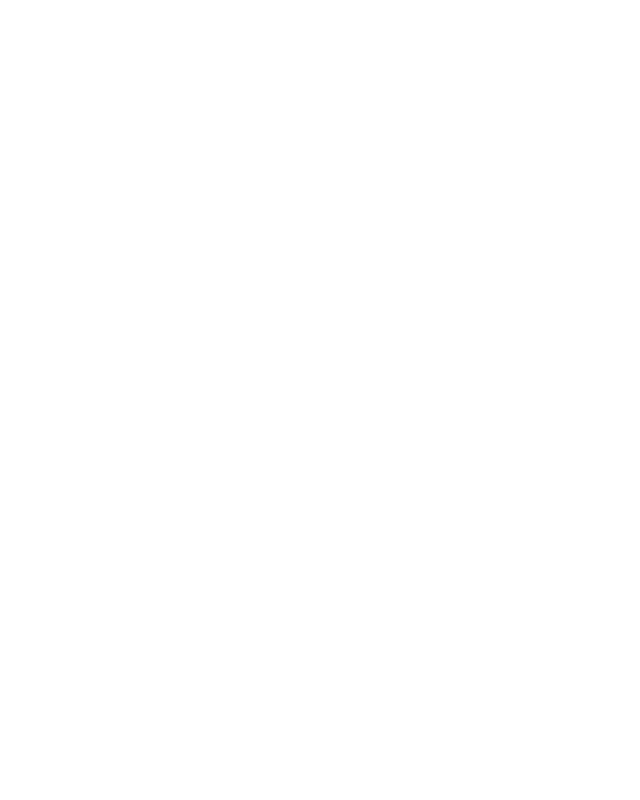
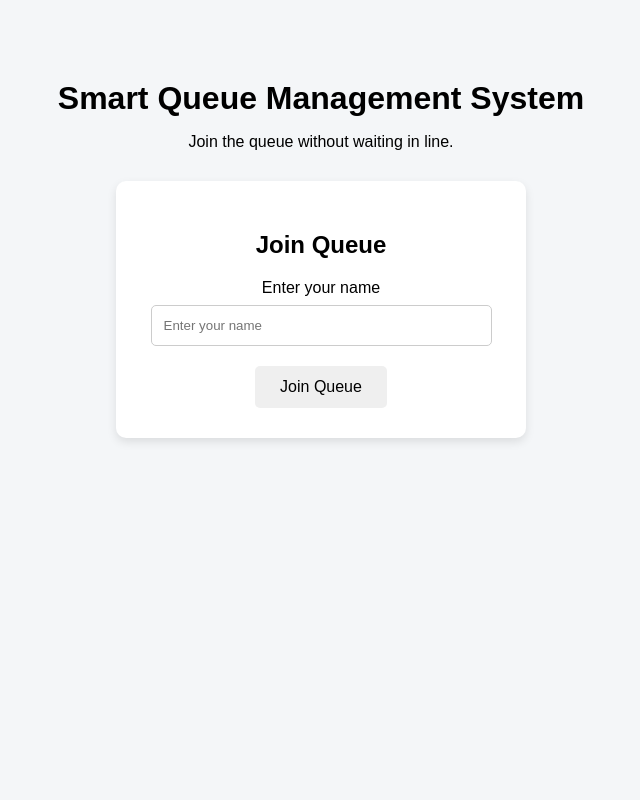
Before and after one commit to srijansathishpoojary-png/Smart-Queue-Management-System, a Flask app: page / in a window 1280 px wide. Before the commit the part shown is empty. Shown: the whole page, without its empty margins (319-959 px from the left). Run offline with Flask 3, Linux system fonts and the light colour scheme.

Commit message:
Create queue join interface

```diff
--- a/static/style.css
+++ b/static/style.css
@@ -1,15 +1,49 @@
 body {
     font-family: Arial, sans-serif;
+    background-color: #f4f6f8;
+    margin: 0;
+    padding: 0;
+}
+
+.container {
     text-align: center;
-    margin-top: 100px;
+    margin-top: 80px;
 }
 
 h1 {
+    margin-bottom: 10px;
+}
+
+.queue-card {
+    background-color: white;
+    width: 350px;
+    margin: 30px auto;
+    padding: 30px;
+    border-radius: 10px;
+    box-shadow: 0 4px 10px rgba(0, 0, 0, 0.1);
+}
+
+.queue-card h2 {
     margin-bottom: 20px;
 }
 
+label {
+    display: block;
+    margin-bottom: 8px;
+}
+
+input {
+    width: 90%;
+    padding: 12px;
+    margin-bottom: 20px;
+    border: 1px solid #ccc;
+    border-radius: 5px;
+}
+
 button {
-    padding: 10px 20px;
+    padding: 12px 25px;
+    border: none;
+    border-radius: 5px;
+    cursor: pointer;
     font-size: 16px;
-    cursor: pointer;
 }
--- a/templates/index.html
+++ b/templates/index.html
@@ -0,0 +1,47 @@
+<!DOCTYPE html>
+<html lang="en">
+
+<head>
+    <meta charset="UTF-8">
+    <meta name="viewport" content="width=device-width, initial-scale=1.0">
+
+    <title>Smart Queue Management System</title>
+
+    <link rel="stylesheet" href="{{ url_for('static', filename='style.css') }}">
+</head>
+
+<body>
+
+    <div class="container">
+
+        <h1>Smart Queue Management System</h1>
+
+        <p>Join the queue without waiting in line.</p>
+
+        <div class="queue-card">
+
+            <h2>Join Queue</h2>
+
+            <form>
+                <label for="name">Enter your name</label>
+
+                <input
+                    type="text"
+                    id="name"
+                    name="name"
+                    placeholder="Enter your name"
+                    required
+                >
+
+                <button type="submit">
+                    Join Queue
+                </button>
+            </form>
+
+        </div>
+
+    </div>
+
+</body>
+
+</html>
```
